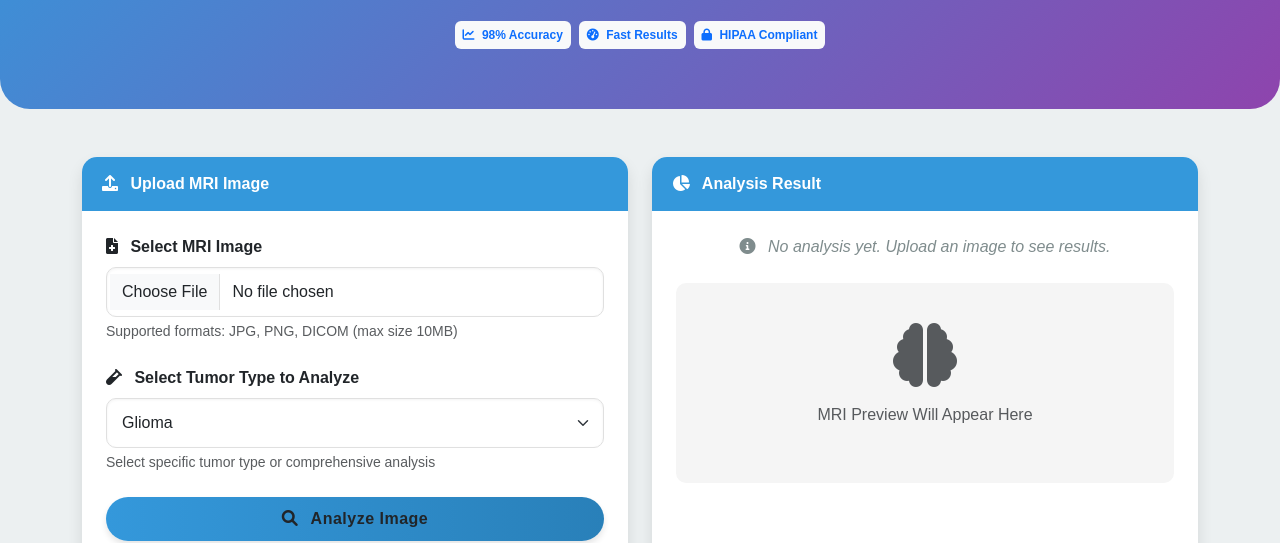
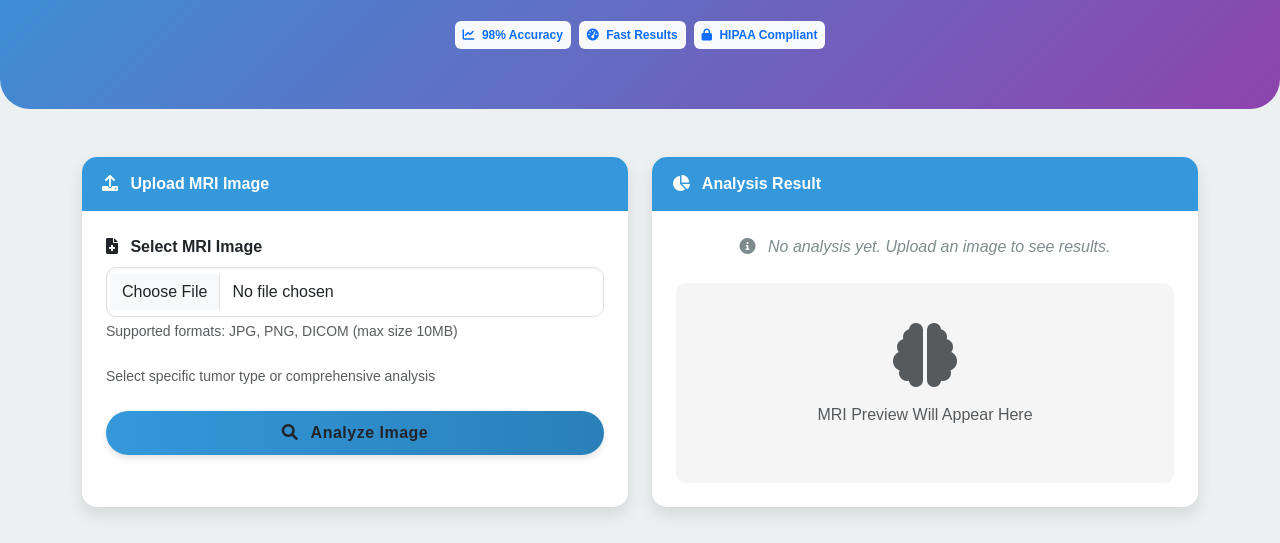
Before and after one commit to adityadehankar41/Brain-Tumor-Detection-, a plain HTML site: page BRAIN TUMOR DETECTION SYSTEM/COMPONENTS/index.html in a window 1280 px wide. Shown: the part 271-814 px from the top of the page. Drawn offline with nearby package versions, Linux system fonts and the light colour scheme.

Commit message:
Remove label tag

```diff
--- a/BRAIN TUMOR DETECTION SYSTEM/COMPONENTS/index.html
+++ b/BRAIN TUMOR DETECTION SYSTEM/COMPONENTS/index.html
@@ -255,15 +255,7 @@
                                 </div>
                             </div>
                             <div class="mb-4">
-                                <label for="tumorType" class="form-label fw-bold">
-                                    <i class="fas fa-vial me-2"></i> Select Tumor Type to Analyze
-                                </label>
-                                <select class="form-select" id="tumorType">
-                                    <option value="glioma">Glioma</option>
-                                    <option value="meningioma">Meningioma</option>
-                                    <option value="pituitary">Pituitary</option>
-                                    <option value="all">All Types (Comprehensive Analysis)</option>
-                                </select>
+
                                 <div class="form-text text-muted">
                                     Select specific tumor type or comprehensive analysis
                                 </div>
```
